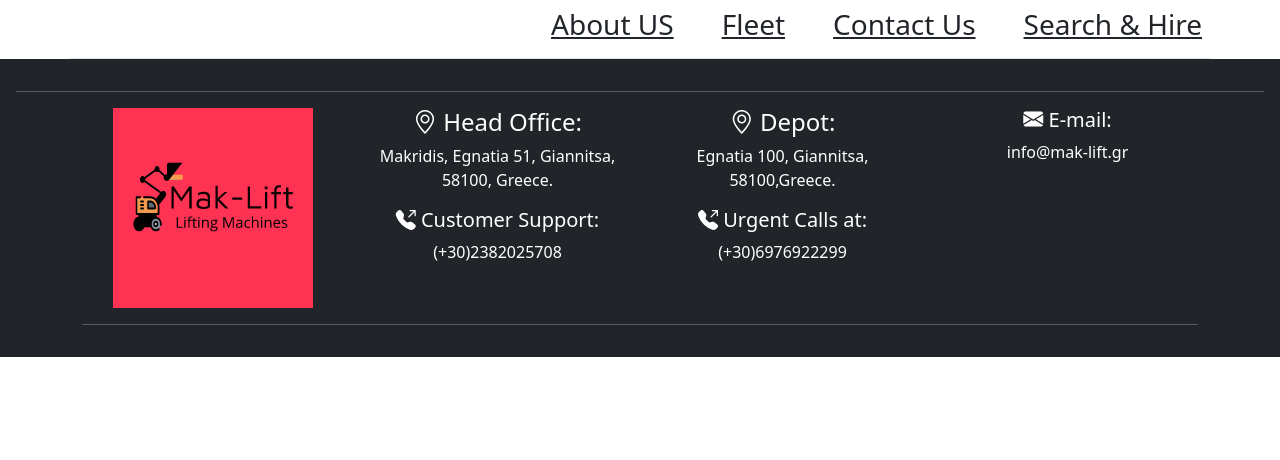
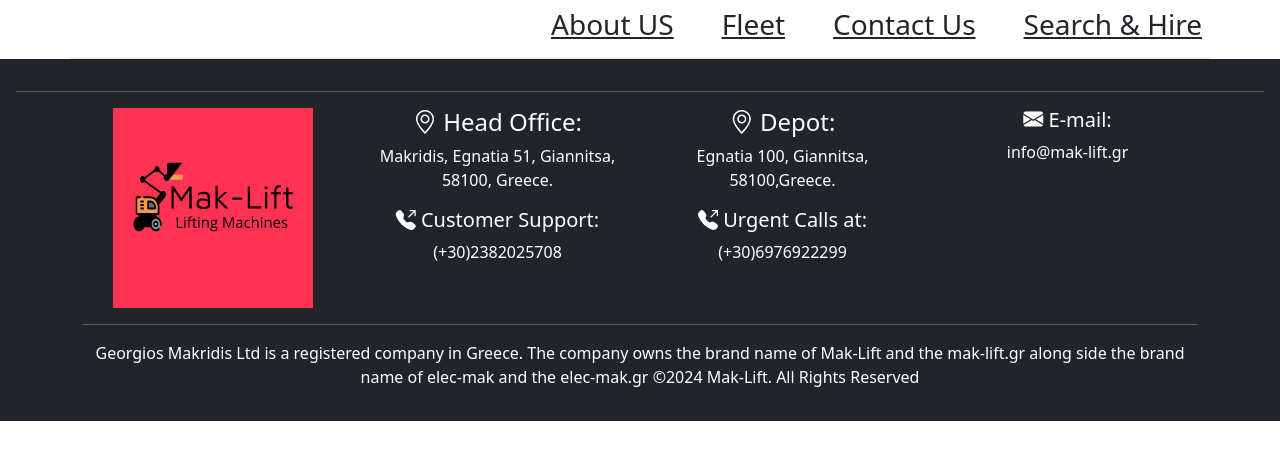
Before and after one commit to nikomakr/mak-lift, a React (Vite) app: page / in a window 1280 px wide. Shown: the top 460 px of the page. Built offline with nearby package versions, Linux system fonts and the light colour scheme.

Commit message:
Updating and styling the footer-bottom section

```diff
--- a/src/components/footer/index.jsx
+++ b/src/components/footer/index.jsx
@@ -45,6 +45,13 @@
       <hr className="my-15"/>
 
 
+      {/* Footer bottom */}
+      <div className="footer-bottom">
+        <p className='text-xs-center'>
+        Georgios Makridis Ltd is a registered company in Greece. The company owns the brand name of Mak-Lift and the mak-lift.gr along side the brand name of elec-mak and the elec-mak.gr
+        &copy;{new Date().getFullYear()} Mak-Lift. All Rights Reserved
+        </p>
+      </div>
     </div>
     </footer>
   );
```
